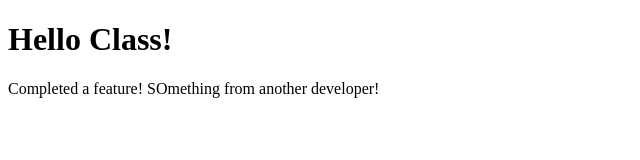
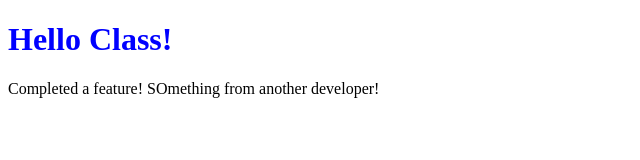
Before and after one commit to kalikd/ead_spring25_e, a plain HTML site: page index.html in a window 1280 px wide. Shown: the whole page, without its empty margins (0-640 px from the left). Drawn offline with Linux system fonts and the light colour scheme.

Commit message:
Add a color to h1

```diff
--- a/index.html
+++ b/index.html
@@ -6,7 +6,7 @@
     <title>Git Intro</title>
 </head>
 <body>
-    <h1>Hello Class!</h1>
+    <h1 style="color:blue;">Hello Class!</h1>
     <span>Completed a feature!</span>
     <span>SOmething from another developer!</span>
 </body>
```
